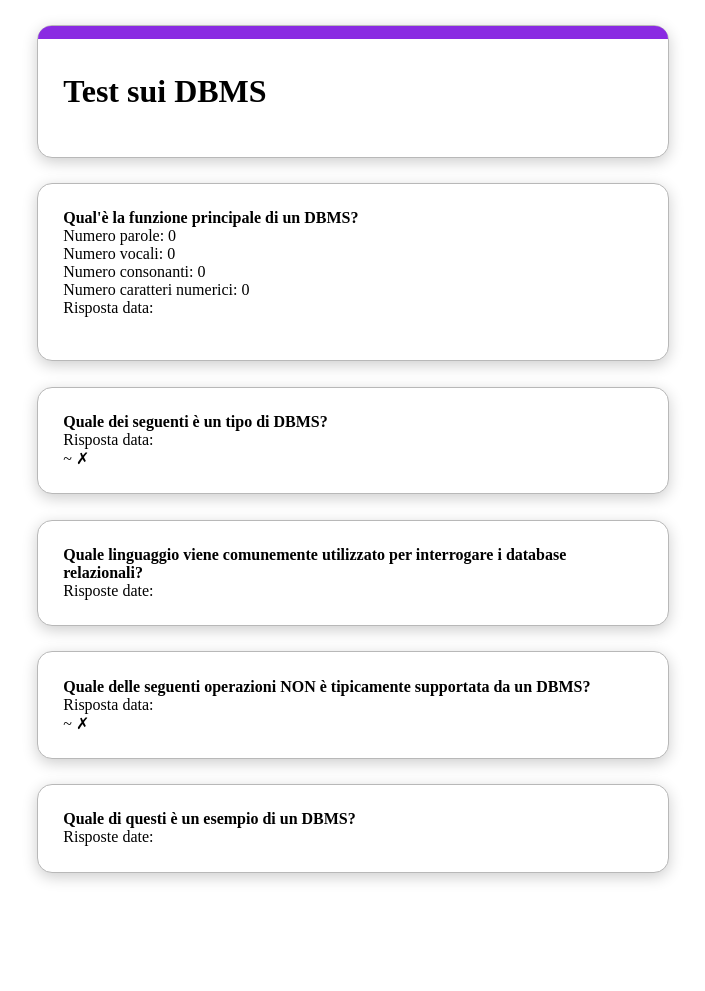
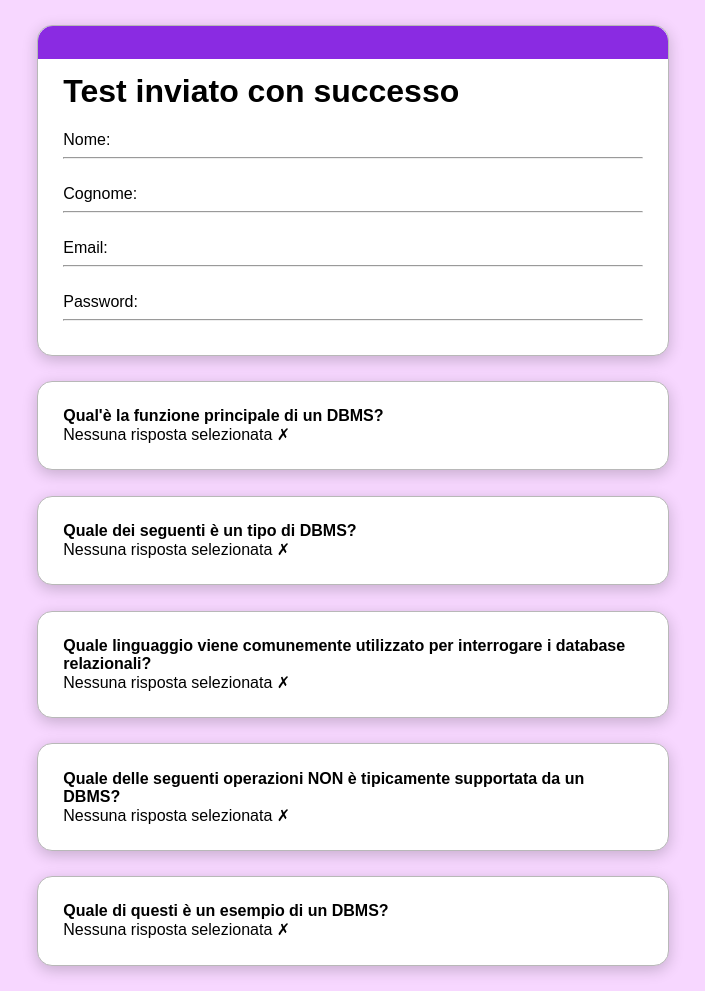
Before and after one commit to Miz06/Info5E, a PHP site: page /GoogleForms/pagina2.php in a window 1280 px wide. Shown: the whole page, without its empty margins (287-992 px from the left). Before the commit the page ends 882 px from the top, so only its background shows below. Run offline with PHP 8.4, Linux system fonts and the light colour scheme.

Commit message:
final PHP1

```diff
--- a/PHP/GoogleForms/pagina2.php
+++ b/PHP/GoogleForms/pagina2.php
@@ -11,6 +11,10 @@
 
 $i = 0;
 
+$name = $_POST['name'] ?? '';
+$surname = $_POST['surname'] ?? '';
+$email = $_POST['email'] ?? '';
+$pwd = $_POST['pwd'] ?? '';
 $q1 = $_POST['q1'] ?? ''; /* Per evitare di riscontrare errori */
 $q2 = $_POST['q2'] ?? '';
 $q3 = $_POST['q3'] ?? [];
@@ -37,6 +41,11 @@
     <title>Correzione Test</title>
 </head>
 <style>
+    body {
+        background-color: #f7d7ff;
+        font-family: Arial, sans-serif;
+    }
+
     .card {
         background-color: white;
         padding: 2%;
@@ -58,13 +67,20 @@
         right: 0; /*allinea l'elemento a destra*/
         height: 10%; /*Altezza della parte colorata*/
         background-color: blueviolet;
-        border-top-left-radius: 20px;
-        border-top-right-radius: 20px;
+        border-top-left-radius: 15px;
+        border-top-right-radius: 15px;
     }
 </style>
 <body>
 <div class="card card-with-bar">
-    <h1>Test sui DBMS</h1>
+    <h1>Test inviato con successo</h1>
+    <?php
+    echo 'Nome: ' . htmlspecialchars($name) . '<hr>' . '<br>';
+    echo 'Cognome: ' . htmlspecialchars($surname) . '<hr>' . '<br>';
+    echo 'Email: ' . htmlspecialchars($email) . '<hr>' . '<br>';
+    echo 'Password: ' . htmlspecialchars($pwd) . '<hr>';
+    ?>
+
 </div>
 
 <?php foreach ($domande as $domanda): ?>
@@ -93,7 +109,10 @@
                 $risposte = '';
         }
 
-        if (is_array($risposte)) {
+        if(empty($risposte)){
+            echo 'Nessuna risposta selezionata ' . '✗<br>';
+        }
+        elseif (is_array($risposte)) {
             echo 'Risposte date: <br>';
             foreach ($risposte as $risposta)
                 if (in_array($risposta, $corrette)) {
@@ -111,19 +130,20 @@
                 $v = ['a', 'e', 'i', 'o', 'u'];
 
                 for ($j = 0; $j < strlen($str); $j++)
-                    if (ctype_digit($str[$i])) {
+                    if (ctype_digit($str[$j])) {
                         $numeri++;
-                    } elseif (in_array($str[$i], $v)) {
+                    } elseif (in_array($str[$j], $v)) {
                         $vocali++;
-                    } elseif (ctype_alpha($str[$i])) {
+                    } elseif (ctype_alpha($str[$j])) {
                         $consonanti++;
                     }
 
-                echo 'Numero parole: ' . $parole . '<br>';
+                echo 'Risposta data: <br> ~ ' . htmlspecialchars($risposte) . '<br>';
+
+                echo '<br> Numero parole: ' . $parole . '<br>';
                 echo 'Numero vocali: ' . $vocali . '<br>';
                 echo 'Numero consonanti: ' . $consonanti . '<br>';
                 echo 'Numero caratteri numerici: ' . $numeri . '<br>';
-                echo 'Risposta data: <br>' . htmlspecialchars($risposte) . '<br>';
 
             } else {
                 echo 'Risposta data: <br>';
```
Also changed, not shown: PHP/GoogleForms/pagina1.php (+30 -11 lines).
